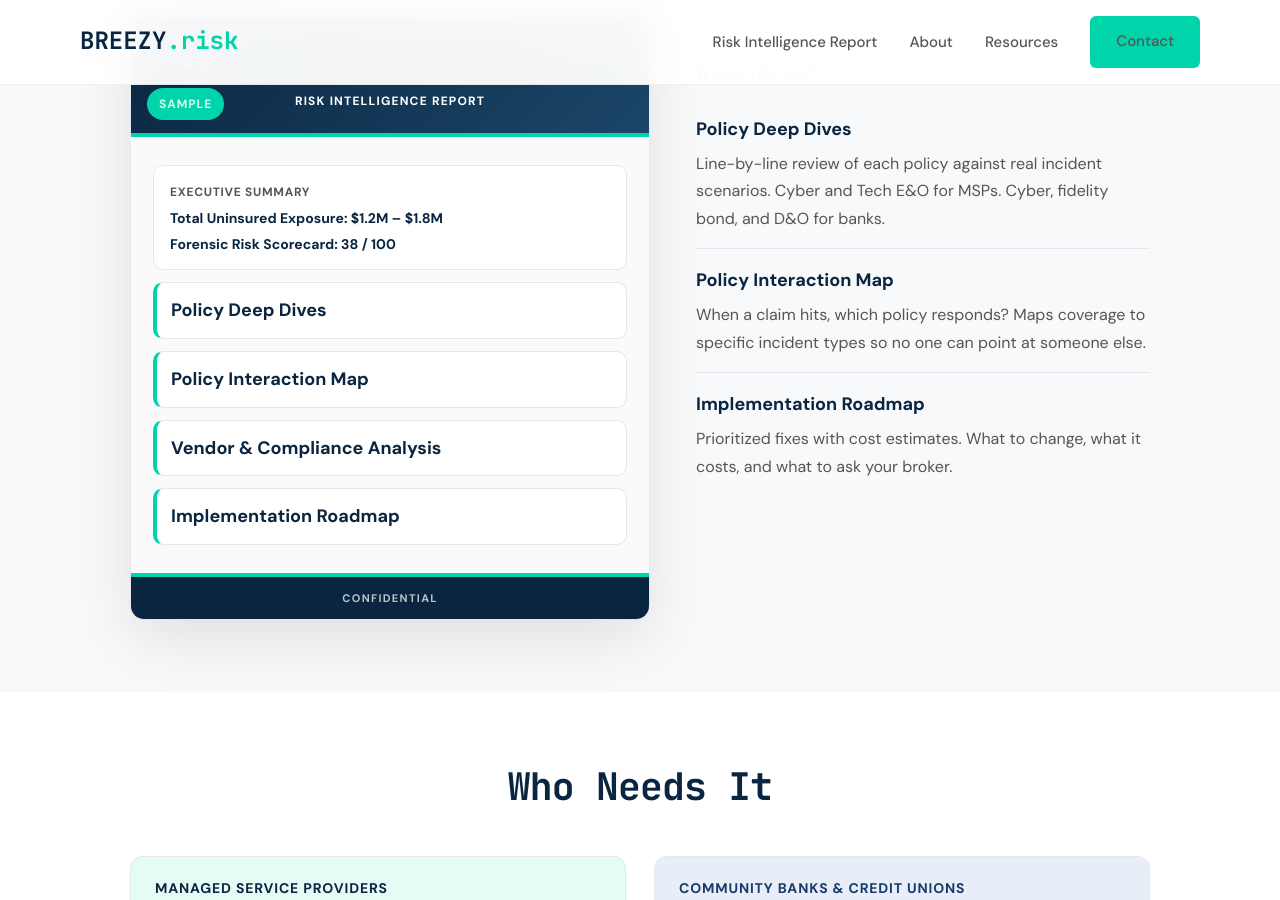
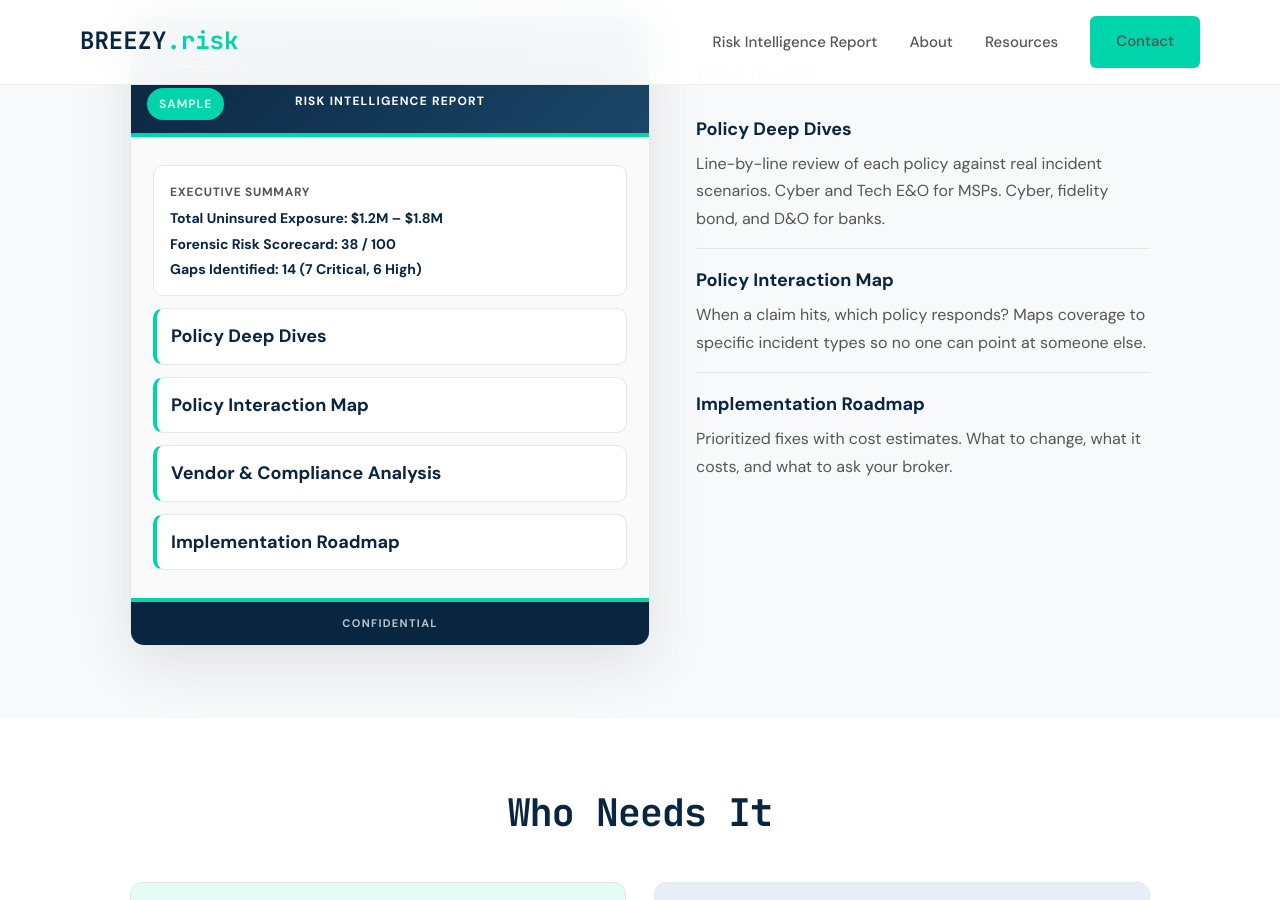
Before and after one commit to joeproe1/breezyins.com, a Jekyll site: the page built from risk-intelligence-report.html, in a window 1280 px wide and 900 px high, scrolled down 1356 px. Built offline with Jekyll 4.4.1, drawn with Linux system fonts in a browser that asks for light colours.

Commit message:
Add gap count to RIR mockup executive summary
Co-Authored-By: Claude Opus 4.6 <noreply@anthropic.com>

```diff
--- a/risk-intelligence-report.html
+++ b/risk-intelligence-report.html
@@ -647,6 +647,7 @@ permalink: /risk-intelligence-report/
             <div class="rir-mock-label">Executive summary</div>
             <div class="rir-mock-kpi">Total Uninsured Exposure: $1.2M – $1.8M</div>
             <div class="rir-mock-kpi" style="margin-top:8px;">Forensic Risk Scorecard: 38 / 100</div>
+            <div class="rir-mock-kpi" style="margin-top:8px;">Gaps Identified: 14 (7 Critical, 6 High)</div>
           </div>
 
           <div class="rir-mock-list">
```
